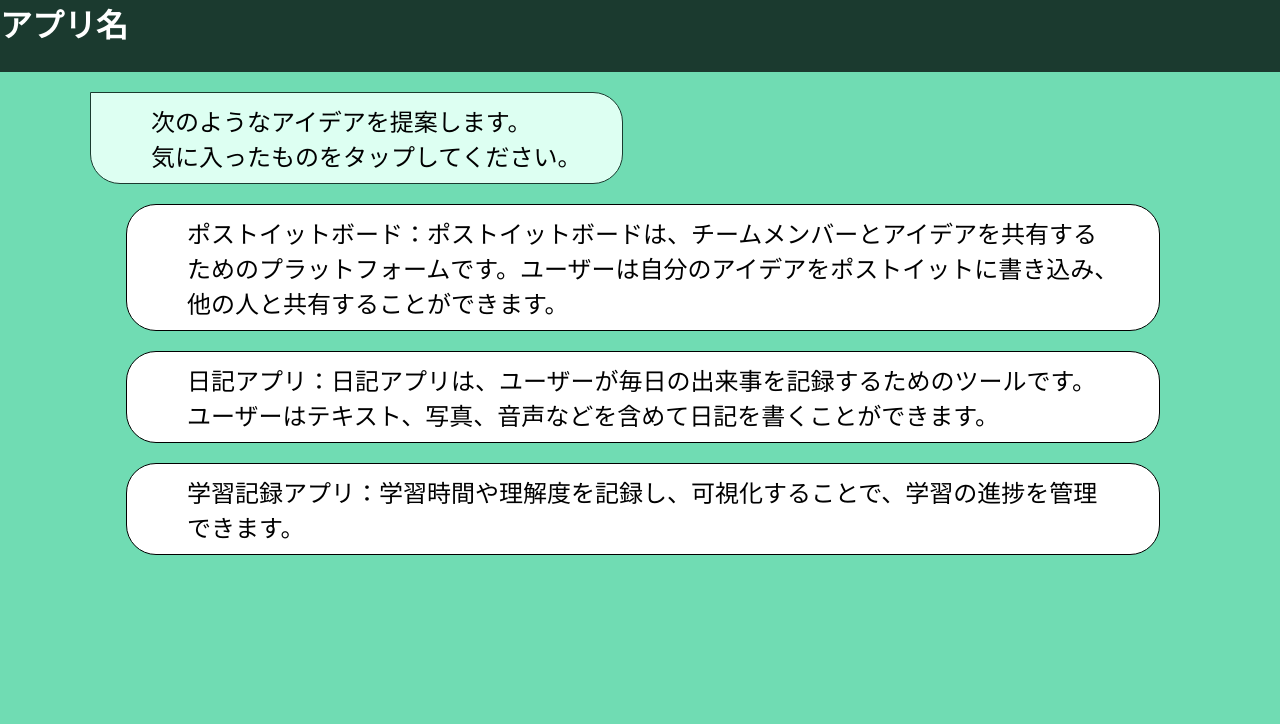
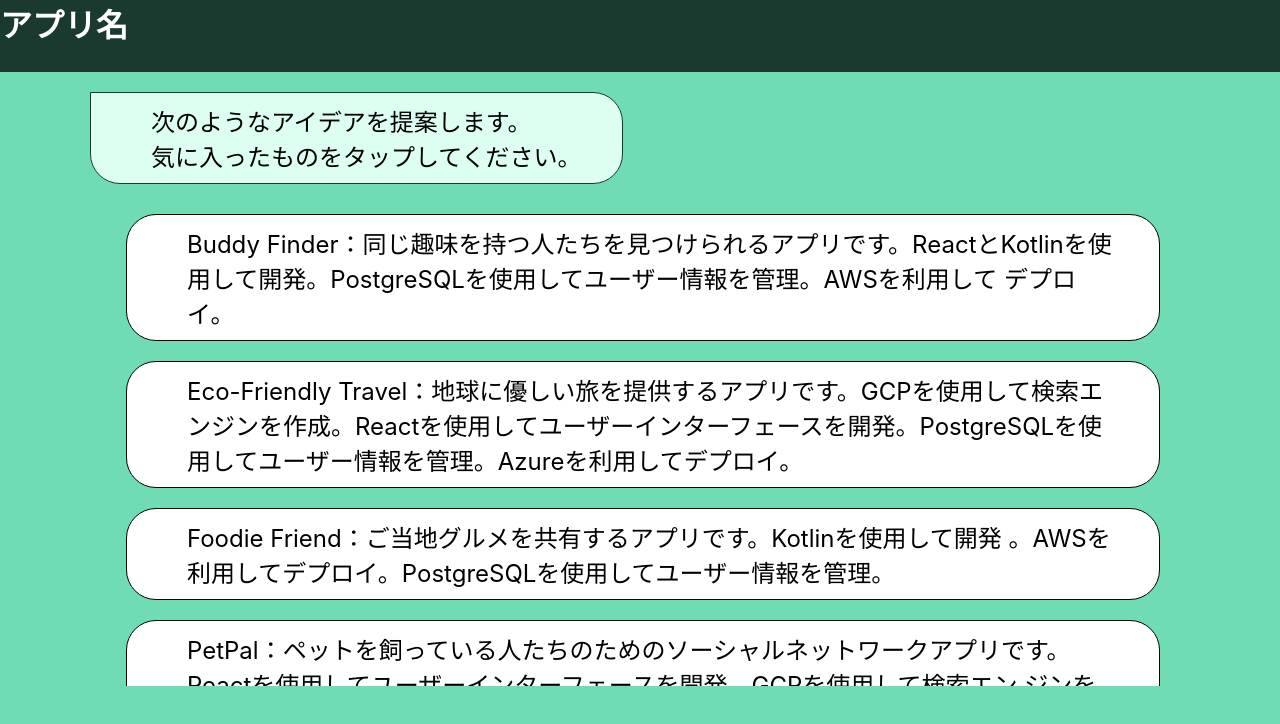
Before and after one commit to Tanaka-No-1/gymlabo-front, a Next.js app: page /result in a window 1280 px wide. Shown: the top 724 px of the page. Built offline with nearby package versions, Linux system fonts and the light colour scheme.

Commit message:
add: hover時モーションを追加(#43)

```diff
--- a/src/views/components/pages/result/index.tsx
+++ b/src/views/components/pages/result/index.tsx
@@ -12,9 +12,11 @@
   const [resultChatMessage, setResultChatMessage] = useState<string[]>([])
   useEffect(() => {
     setResultChatMessage([
-      'ポストイットボード：ポストイットボードは、チームメンバーとアイデアを共有するためのプラットフォームです。ユーザーは自分のアイデアをポストイットに書き込み、他の人と共有することができます。',
-      '日記アプリ：日記アプリは、ユーザーが毎日の出来事を記録するためのツールです。ユーザーはテキスト、写真、音声などを含めて日記を書くことができます。',
-      '学習記録アプリ：学習時間や理解度を記録し、可視化することで、学習の進捗を管理できます。',
+      'Buddy Finder：同じ趣味を持つ人たちを見つけられるアプリです。ReactとKotlinを使用して開発。PostgreSQLを使用してユーザー情報を管理。AWSを利用して デプロイ。',
+      'Eco-Friendly Travel：地球に優しい旅を提供するアプリです。GCPを使用して検索エンジンを作成。Reactを使用してユーザーインターフェースを開発。PostgreSQLを使用してユーザー情報を管理。Azureを利用してデプロイ。',
+      'Foodie Friend：ご当地グルメを共有するアプリです。Kotlinを使用して開発 。AWSを利用してデプロイ。PostgreSQLを使用してユーザー情報を管理。',
+      'PetPal：ペットを飼っている人たちのためのソーシャルネットワークアプリです。Reactを使用してユーザーインターフェースを開発。GCPを使用して検索エン ジンを作成。PostgreSQLを使用してユーザー情報を管理。Azureを利用してデプロイ。',
+      'Green Wallet：環境保護に貢献するためのアプリです。Kotlinを使用して開発。AWSを利用してデプロイ。PostgreSQLを使用してユーザー情報を管理。',
     ])
   }, [])
 
--- a/src/views/components/pages/result/style.ts
+++ b/src/views/components/pages/result/style.ts
@@ -1,5 +1,4 @@
 import { css } from '@emotion/react'
-import { Palette } from '~/styles/palette'
 
 export const Container = css`
   max-width: 1100px;
@@ -15,5 +14,5 @@
 export const ResultListWrapper = css`
   height: 100%;
   overflow-y: scroll;
-  padding: 0 30px 0 36px;
+  padding: 10px 30px 10px 36px;
 `
--- a/src/views/components/ui/commentChatBubble/style.ts
+++ b/src/views/components/ui/commentChatBubble/style.ts
@@ -8,6 +8,11 @@
   border: 1px solid ${Palette.BLACK};
   border-radius: 30px;
   margin-bottom: 20px;
+  &:hover {
+    transform: translateY(-5px);
+    border: 1px solid ${Palette.YELLOW.deep};
+    background-color: ${Palette.YELLOW.light};
+  }
 `
 
 export const CommentText = css`
```
